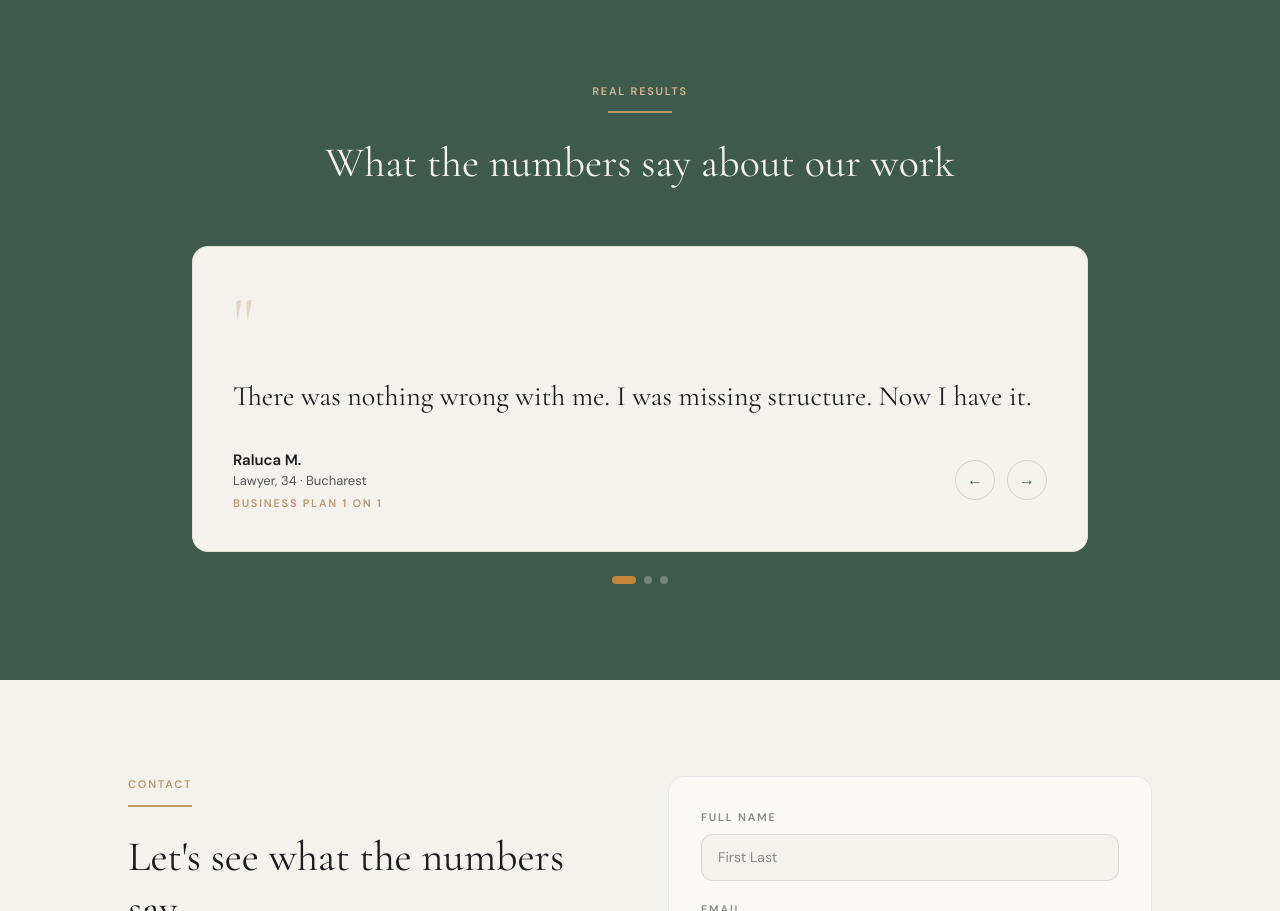
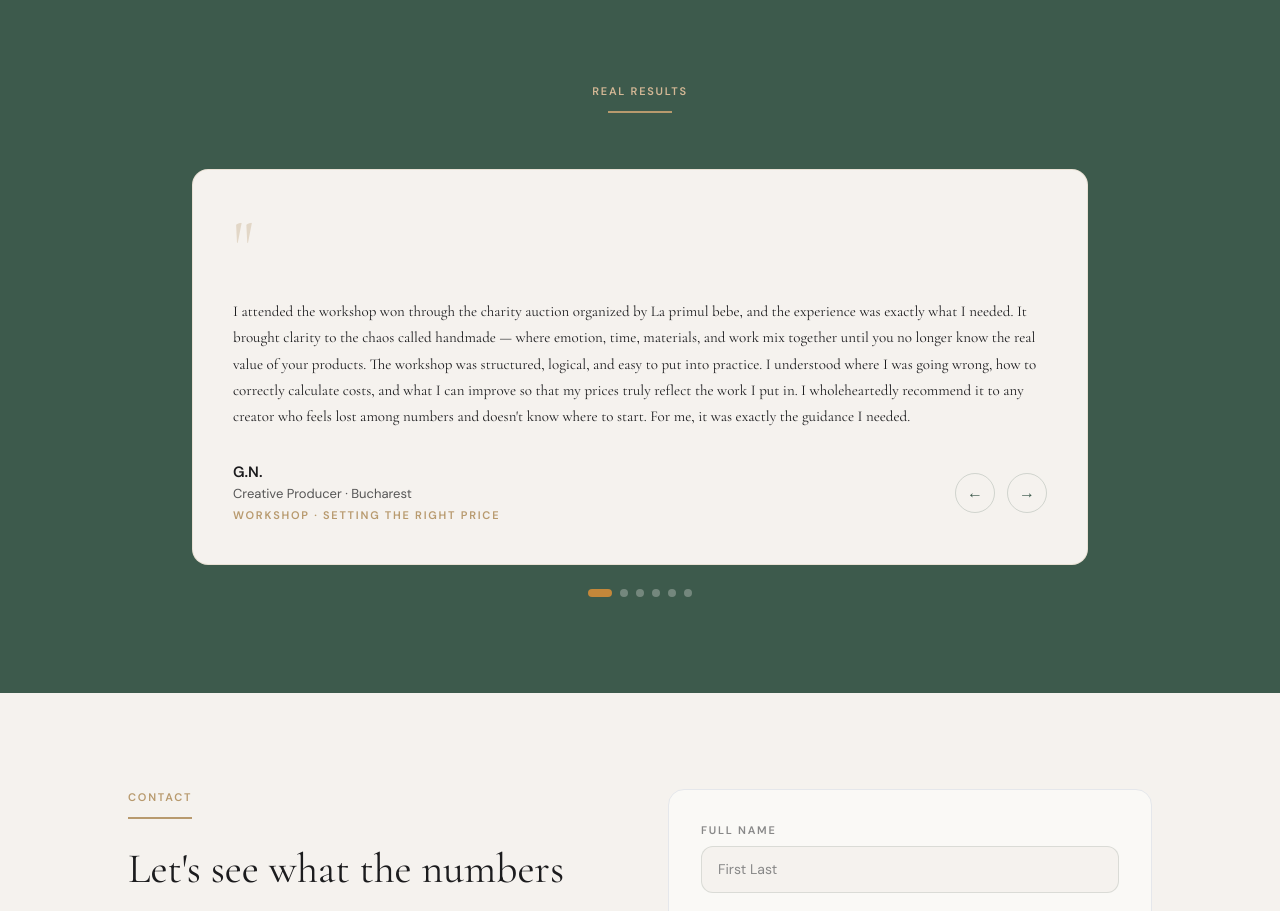
Before and after one commit to sandriciuc/smaranda-andriciuc, a Next.js app: page /en in a window 1280 px wide. Shown: the part 2820-3731 px from the top of the page. Built offline with nearby package versions, Linux system fonts and the light colour scheme.

Commit message:
testimoniale en

```diff
--- a/components/en/Testimonials.tsx
+++ b/components/en/Testimonials.tsx
@@ -8,24 +8,45 @@ import BrassLine from '@/components/shared/BrassLine'
 const testimonials = [
   {
     quote:
-      "There was nothing wrong with me. I was missing structure. Now I have it.",
-    author: 'Raluca M.',
-    details: 'Lawyer, 34 · Bucharest',
-    program: 'Business Plan 1 on 1',
+      "I attended the workshop won through the charity auction organized by La primul bebe, and the experience was exactly what I needed. It brought clarity to the chaos called handmade — where emotion, time, materials, and work mix together until you no longer know the real value of your products. The workshop was structured, logical, and easy to put into practice. I understood where I was going wrong, how to correctly calculate costs, and what I can improve so that my prices truly reflect the work I put in. I wholeheartedly recommend it to any creator who feels lost among numbers and doesn't know where to start. For me, it was exactly the guidance I needed.",
+    author: 'G.N.',
+    details: 'Creative Producer · Bucharest',
+    program: 'Workshop · Setting the Right Price',
   },
   {
     quote:
-      'I came with the question: "Is it feasible to leave my job in 6 months?" The answer, on numbers: yes — but in 10 months, not 6. And I know exactly why.',
-    author: 'Andreea P.',
-    details: 'Architect · Cluj',
-    program: 'Business Plan 1 on 1',
+      "I attended Smaranda's workshop on setting the right price and had many valuable 'aha moments'. She is a warm person, the information is well structured. Smaranda knows exactly what questions to ask so that you see the situation from a different perspective and understand that value is not only material. Highly recommend!",
+    author: 'I.M.',
+    details: 'Creative Producer · Constanța',
+    program: 'Workshop · Setting the Right Price',
   },
   {
     quote:
-      "I check the numbers monthly now. I no longer avoid them. I have control.",
-    author: 'Mihaela D.',
-    details: 'Beauty entrepreneur · Brașov',
-    program: 'Group Program',
+      "Highly recommend! After 90 minutes I left with more clarity and a practical working tool. I really liked that the tool Smaranda created for correct price calculations is very detailed, simple to use, and editable whenever needed.",
+    author: 'G.E.',
+    details: 'Integrative Play Space · Cluj',
+    program: 'Workshop · Setting the Right Price',
+  },
+  {
+    quote:
+      "I had 3 coaching sessions using the FAB method and I feel I gained enormously. Along the way I gained vision for what I want to do and clarity on 3 important directions for me. I had space for discovery, support between sessions, and great openness to everything I brought into the conversations. It was a valuable experience that helped me greatly and I recommend it with all my warmth to anyone who needs a business or life coach.",
+    author: 'M.B.',
+    details: 'Coach for Mothers · Ireland',
+    program: 'Coaching · FAB Method',
+  },
+  {
+    quote:
+      "I have known Smaranda for almost 20 years, but only in recent years have I discovered how much an encounter with her can mean. In a conversation that stayed with me, she said: 'For sustainability, the most important thing is to know our limits and know how to communicate them to others.' That phrase changed my perspective. I began a coaching journey together — one of reconstruction, of letting go of old habits, of stepping out of the feeling of 'nothing' and 'too much'. We worked on a clear program, on self-esteem, self-control, saving, cost analysis, and understanding my own value. I am already at my 11th session and the journey continues. I am grateful to Smaranda for her patience, guidance, and the way she manages to bring to light what truly matters.",
+    author: 'B.C.',
+    details: 'Hairstylist Entrepreneur · Bucharest',
+    program: 'Coaching & Business Mentoring',
+  },
+  {
+    quote:
+      "Taking the step into entrepreneurship in cosmetics was a challenge — a major decision that came with many questions and uncertainties. Smaranda was my essential guide in the transition from employee to entrepreneur. With her help, I transformed the initial chaos into structure and clarity. She guided me to set clear, realistic, and tangible goals, and to prioritize effectively. With full conviction, I recommend Smaranda to any entrepreneur who feels they need direction, organization, and a strong push to reach their full potential.",
+    author: 'B.T.',
+    details: 'Cosmetics Entrepreneur · Bucharest',
+    program: 'Business Consulting & Mentoring',
   },
 ]
 
@@ -40,10 +61,7 @@ export default function Testimonials() {
       <div className="max-w-4xl mx-auto">
         <AnimatedSection className="mb-14 text-center">
           <p className="label-style text-brass-l mb-3">REAL RESULTS</p>
-          <BrassLine className="mb-6 mx-auto" />
-          <h2 className="font-cormorant text-cream text-[clamp(28px,3.5vw,42px)] leading-tight">
-            What the numbers say about our work
-          </h2>
+          <BrassLine className="mx-auto" />
         </AnimatedSection>
 
         <div className="relative">
@@ -60,7 +78,7 @@ export default function Testimonials() {
                 "
               </div>
 
-              <blockquote className="font-cormorant text-ink text-[clamp(20px,2.5vw,28px)] leading-[1.5] mb-8">
+              <blockquote className="font-cormorant text-ink text-[15px] leading-[1.75] mb-8">
                 {testimonials[active].quote}
               </blockquote>
 
```
